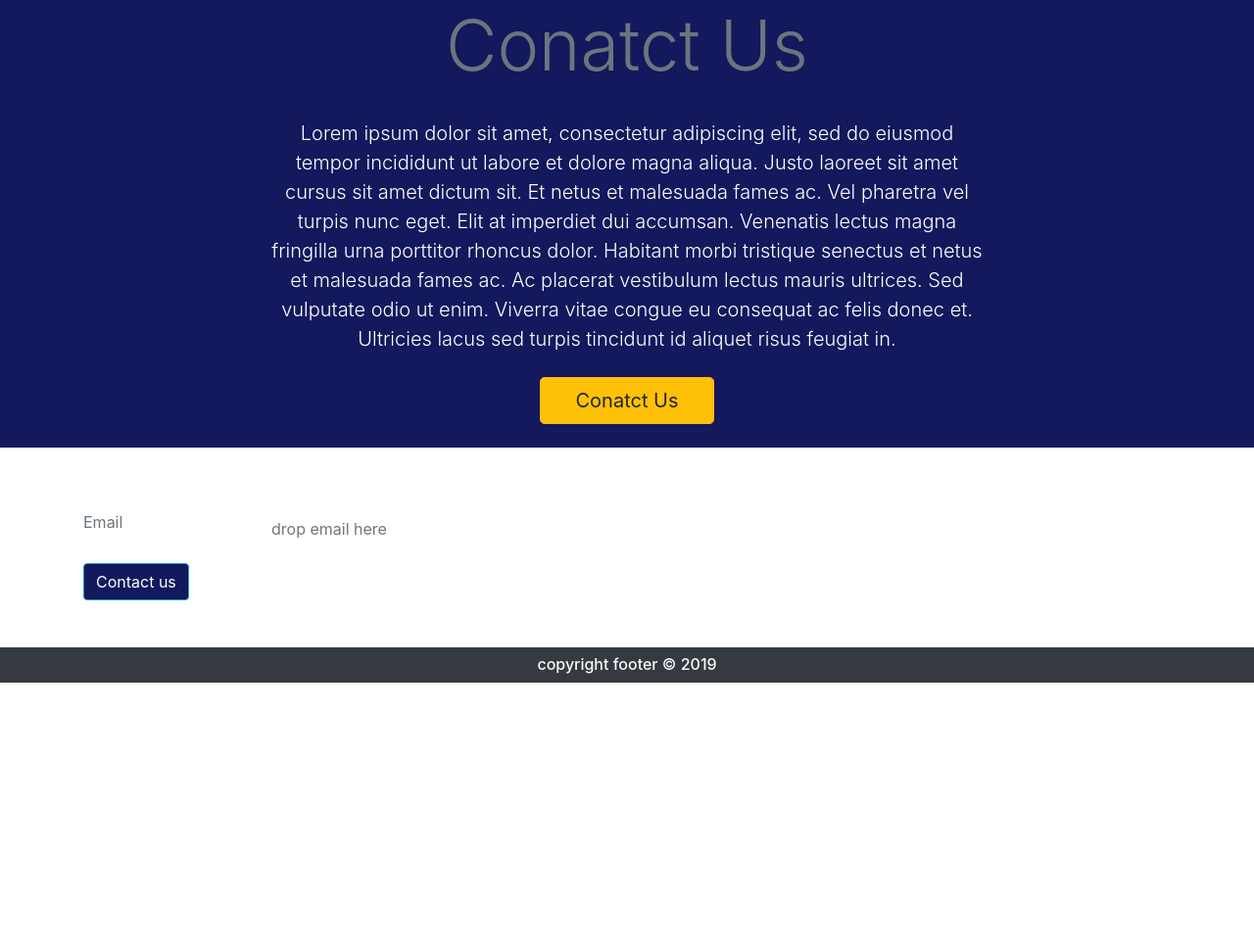
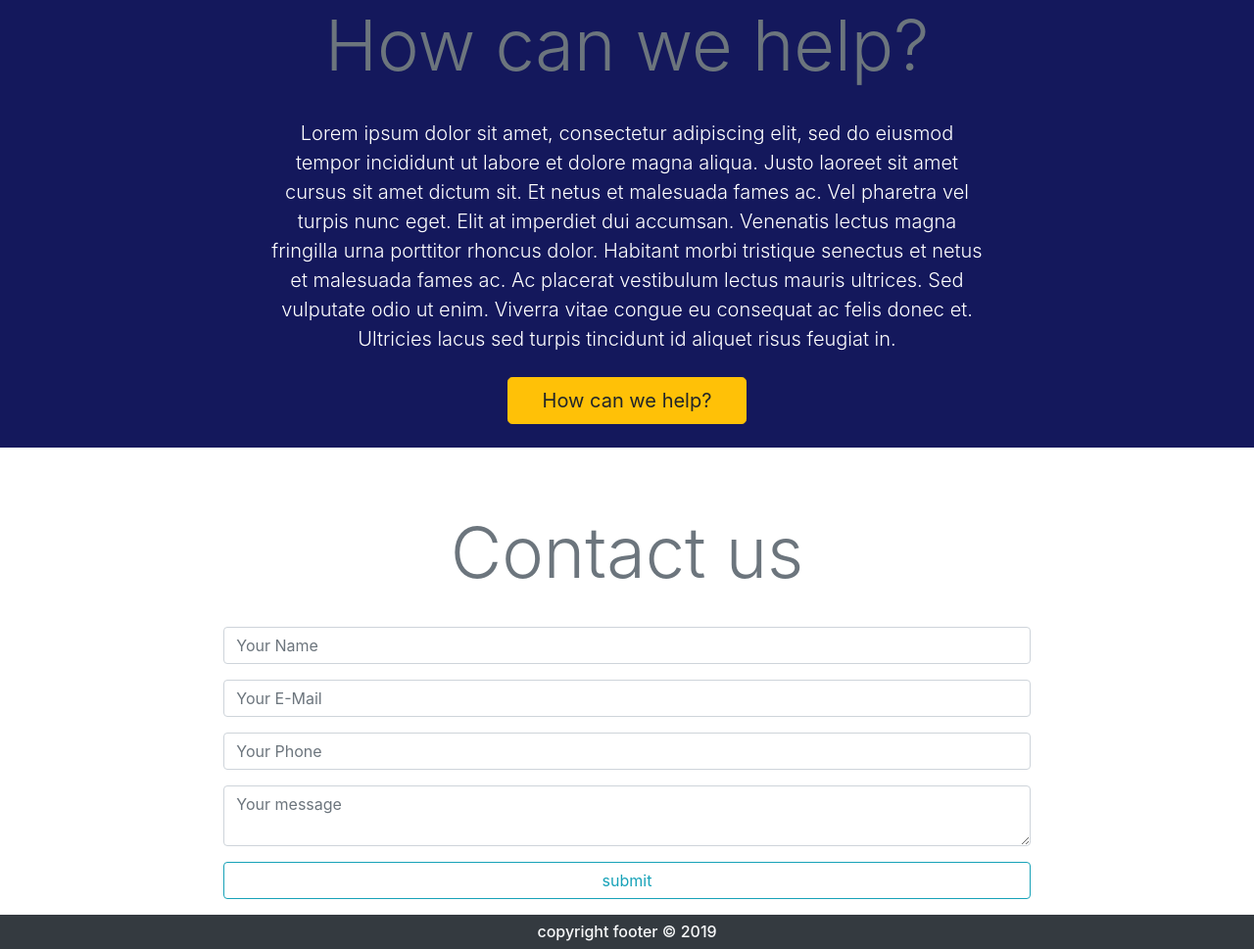
Before and after one commit to nanoSur/rgapp, a Gatsby site: page /contact in a window 1280 px wide. Shown: the part 375-1344 px from the top of the page at 98% size. Before the commit the page ends 1072 px from the top, so only its background shows below. Built offline with nearby package versions, Linux system fonts and the light colour scheme; Gatsby itself is replaced by a stand-in of ours.

Commit message:
form updated

```diff
--- a/src/components/Contact/ContactPage.js
+++ b/src/components/Contact/ContactPage.js
@@ -1,32 +1,55 @@
 import React, { Component } from "react"
+import Heading from "../Reuseable/Heading"
 
 export default class ContactPage extends Component {
   render() {
     return (
       <section className="py-3">
-        <div className="container">
-          <form>
-            <div className="form-group row">
-              <label
-                for="staticEmail"
-                class="control-label col-sm-2 text-secondary"
-              >
-                Email
-              </label>
-              <div className="col-sm-10">
-                <input
-                  type="text"
-                  className="form-control-plaintext"
-                  action="/new.php"
-                  placeholder="drop email here"
-                />
-              </div>
-              <div className="col-sm-offset-2 col-sm-10 justify-content my-3 d-flex ">
-                <button type="submit" class="btn btn-info">
-                  Contact us
-                </button>
-              </div>
+        <Heading title="Contact us" />
+        <div className="col-10 col-sm-8 mx-auto">
+          <form
+            action="https://formspree.io/sunaina2roy@gmail.com"
+            method="POST"
+          >
+            <div className="form-group">
+              <input
+                type="text"
+                name="name"
+                id="name"
+                placeholder="Your Name"
+                className="form-control"
+              />
             </div>
+            <div className="form-group">
+              <input
+                type="email"
+                name="email"
+                id="email"
+                placeholder="Your E-Mail"
+                className="form-control"
+              />
+            </div>
+            <div className="form-group">
+              <input
+                type="text"
+                name="mobile"
+                id="mobile"
+                placeholder="Your Phone"
+                className="form-control"
+              />
+            </div>
+            <div className="form-group">
+              <textarea
+                type="text"
+                name="description"
+                id="description"
+                placeholder="Your message"
+                className="form-control"
+              />
+            </div>
+            <button type="submit" className="btn btn-outline-info btn-block">
+              submit
+            </button>
           </form>
         </div>
       </section>
--- a/src/pages/contact.js
+++ b/src/pages/contact.js
@@ -6,21 +6,19 @@ import Layout from "../components/layout"
 import SEO from "../components/seo"
 import HeroSection from "../components/Reuseable/HeroSection"
 import InfoBlock from "../components/Reuseable/InfoBlock"
-import DualInfoBlock from "../components/Reuseable/DualInfoBlock"
-import ServiceCourse from "../components/Services/ServiceCourse"
 import ContactPage from "../components/Contact/ContactPage"
 
-const ServicesPage = ({ data }) => (
+const contactPage = ({ data }) => (
   <Layout>
     <SEO title="Home" />
 
     <HeroSection
       img={data.img.childImageSharp.fluid}
-      title="I write Code"
+      title="Be our part"
       subtitle=""
       heroclass="about-background"
     />
-    <InfoBlock heading="Conatct Us" />
+    <InfoBlock heading="How can we help?" />
     <ContactPage />
   </Layout>
 )
@@ -29,7 +27,7 @@ export const query = graphql`
   {
     img: file(relativePath: { eq: "contact.png" }) {
       childImageSharp {
-        fluid(maxWidth: 350, maxHeight: 350) {
+        fluid {
           ...GatsbyImageSharpFluid_tracedSVG
         }
       }
@@ -37,4 +35,4 @@ export const query = graphql`
   }
 `
 
-export default ServicesPage
+export default contactPage
```
